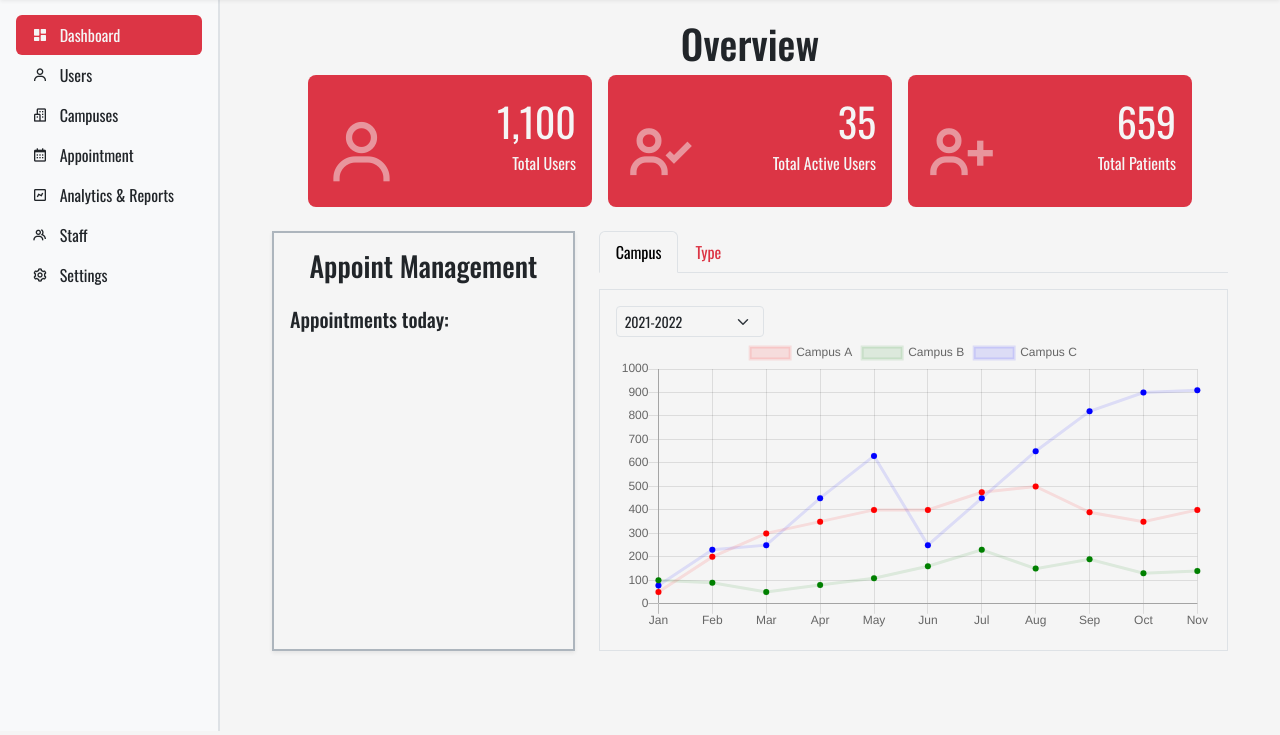
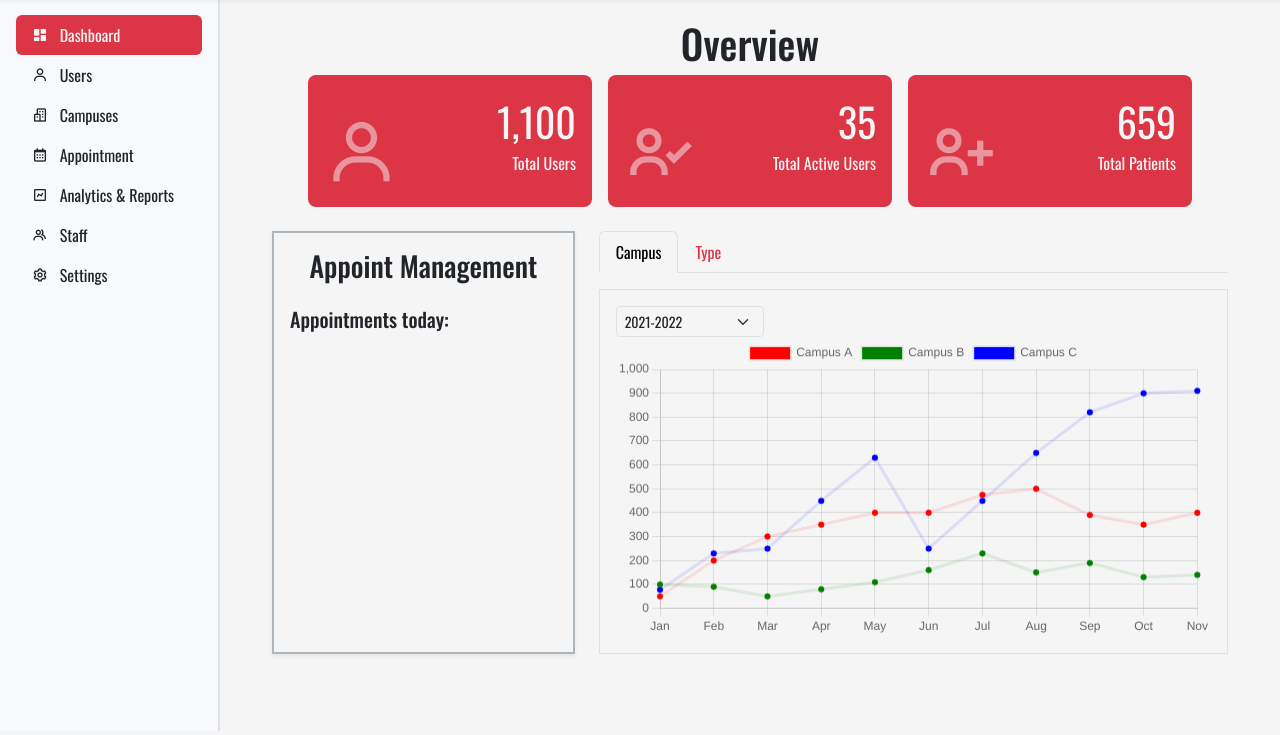
Before and after one commit to frnkln-olvrs/DocConnect, a PHP site: page /admin/index.php in a window 1280 px wide. Shown: the part 65-800 px from the top of the page. Run offline with PHP 8.4, Linux system fonts and the light colour scheme; some libraries are stand-ins or nearby versions.

Commit message:
chart style

```diff
--- a/admin/css/style.css
+++ b/admin/css/style.css
@@ -82,6 +82,13 @@ body {
 /* SIDEPANEL */
 div.sidepanel {
 	margin-top: 64px;
+}
+
+/* CHARTS */
+.chart {
+  min-height: 300px;
+  width:100%;
+  max-width:700px
 }
 
 /* LOGIN PAGE */
--- a/admin/includes/admin_head.php
+++ b/admin/includes/admin_head.php
@@ -19,7 +19,7 @@
   <script src="https://cdnjs.cloudflare.com/ajax/libs/jquery/3.7.1/jquery.js"></script>
 
   <!-- Charts -->
-  <script src="https://cdnjs.cloudflare.com/ajax/libs/Chart.js/2.9.4/Chart.js"></script>
+  <script src="https://cdn.jsdelivr.net/npm/chart.js@4.4.3/dist/chart.umd.min.js"></script>
 
   <!-- uiBall -->
   <script type="module" src="https://cdn.jsdelivr.net/npm/ldrs/dist/auto/spiral.js"></script>
--- a/admin/index.php
+++ b/admin/index.php
@@ -81,10 +81,10 @@
             </select>
 
             <div class="tab-pane fade active show" id="nav-campus" role="tabpanel" aria-labelledby="nav-campus-tab">
-              <canvas id="campusChart" style="width:100%;max-width:700px"></canvas>
+              <canvas id="campusChart" class="chart" role="img"></canvas>
             </div>
             <div class="tab-pane fade" id="nav-type" role="tabpanel" aria-labelledby="nav-type-tab">
-              <canvas id="typeChart" style="width:100%;max-width:700px"></canvas>
+              <canvas id="typeChart" class="chart" role="img"></canvas>
             </div>
           </div>
         </div>
```
